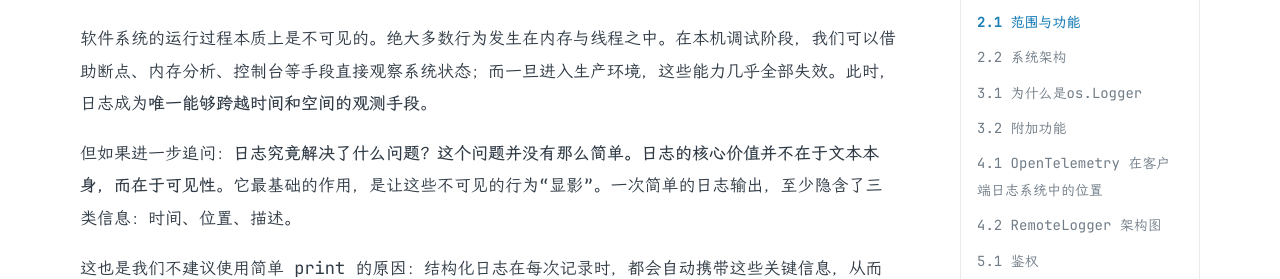
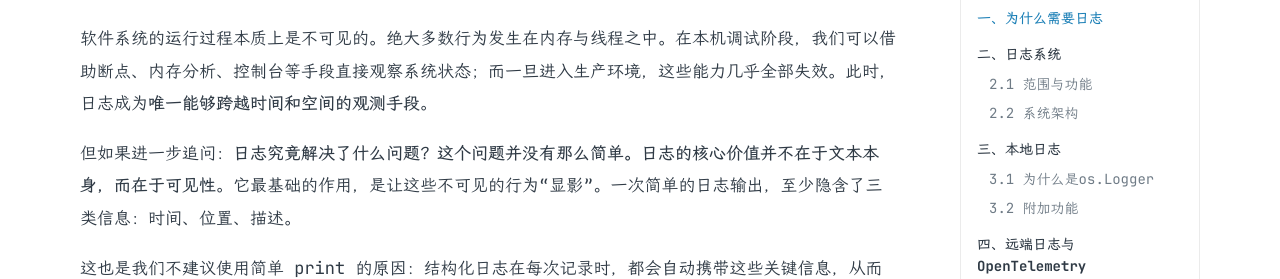
Before and after one commit to Weixi779/Weixi779.github.io, an Astro site: page /posts/ios-logging-system-design in a window 1280 px wide. Shown: the part 521-800 px from the top of the page. Built offline with nearby package versions, Linux system fonts and the light colour scheme; Astro itself is replaced by a stand-in of ours.

Commit message:
fix(toc): preserve article heading hierarchy
Include top-level headings, normalize indentation relative to each document, and correct skipped heading levels in the logging design post.

```diff
--- a/src/components/TableOfContents.astro
+++ b/src/components/TableOfContents.astro
@@ -10,7 +10,17 @@ interface Props {
 }
 
 const { headings } = Astro.props;
-const visibleHeadings = headings.filter(({ depth }) => depth === 2 || depth === 3);
+const supportedHeadings = headings.filter(({ depth }) => depth >= 1 && depth <= 6);
+const baseDepth = supportedHeadings.reduce(
+  (shallowestDepth, { depth }) => Math.min(shallowestDepth, depth),
+  6,
+);
+const visibleHeadings = supportedHeadings
+  .filter(({ depth }) => depth <= baseDepth + 3)
+  .map((heading) => ({
+    ...heading,
+    level: heading.depth - baseDepth + 1,
+  }));
 ---
 
 {visibleHeadings.length > 0 && (
@@ -19,7 +29,7 @@ const visibleHeadings = headings.filter(({ depth }) => depth === 2 || depth ===
       <summary>目录</summary>
       <ol>
         {visibleHeadings.map((heading) => (
-          <li class:list={[`toc__level-${heading.depth}`]}>
+          <li class:list={[`toc__level-${heading.level}`]}>
             <a href={`#${heading.slug}`}>{heading.text}</a>
           </li>
         ))}
--- a/src/content/posts/ios-logging-system-design.md
+++ b/src/content/posts/ios-logging-system-design.md
@@ -90,7 +90,7 @@ OpenTelemetry 由 CNCF 托管，起源于 2019 年 OpenCensus 与 OpenTracing
 
 认证、上下文传播等问题会显著影响系统依赖关系，本文刻意将其延后，在下一章单独讨论。
 
-#### 4.1.1 **Remote Logger 的最小闭环**
+### 4.1.1 **Remote Logger 的最小闭环**
 
 下图展示了在 OTel 语义下，客户端远端日志链路的**最小可用闭环**：
 
@@ -108,7 +108,7 @@ LogRecord[]
 
 在这一结构之上，可以按需叠加增强能力，例如批处理、失败缓存或延迟调度，但这些能力**不会改变日志的协议语义**。
 
-#### 4.1.2 **结构化与分组：从 LogRecord 到 OTel Logs**
+### 4.1.2 **结构化与分组：从 LogRecord 到 OTel Logs**
 
 在 OTel 模型中，LogRecord 仍然是最小的事件单元，用于描述“发生了什么”。
 
@@ -126,7 +126,7 @@ LogRecord[]
 
 在客户端侧，这一阶段通常通过一个 Adapter 或 Mapper 完成，其职责只是**语义映射**，而非业务处理。
 
-#### 4.1.3 **批处理与调度：Processor 的职责边界**
+### 4.1.3 **批处理与调度：Processor 的职责边界**
 
 在日志被结构化之后，下一步并不是立刻发送，而是进入处理阶段。
 
@@ -140,7 +140,7 @@ LogRecordProcessor 位于这一阶段的入口位置。以 BatchLogRecordProcess
 
 它不关心日志如何被编码，也不关心最终通过何种方式发送，只负责决定**什么时候值得尝试导出**。
 
-#### 4.1.4 **导出边界：Exporter 作为协议适配层**
+### 4.1.4 **导出边界：Exporter 作为协议适配层**
 
 LogRecordExporter 是远端日志链路中的**协议边界**。
 
--- a/src/styles/global.css
+++ b/src/styles/global.css
@@ -461,8 +461,11 @@ input {
 }
 
 .toc a {
+  display: block;
   color: var(--color-text-secondary);
   font-size: 0.875rem;
+  line-height: 1.55;
+  overflow-wrap: anywhere;
   text-decoration: none;
 }
 
@@ -471,8 +474,25 @@ input {
   font-weight: 700;
 }
 
+.toc__level-1:not(:first-child) {
+  margin-top: 14px;
+}
+
+.toc__level-1 > a {
+  color: var(--color-text-primary);
+  font-weight: 700;
+}
+
+.toc__level-2 {
+  padding-left: 12px;
+}
+
 .toc__level-3 {
-  padding-left: 16px;
+  padding-left: 24px;
+}
+
+.toc__level-4 {
+  padding-left: 36px;
 }
 
 .archive-year + .archive-year {
```
